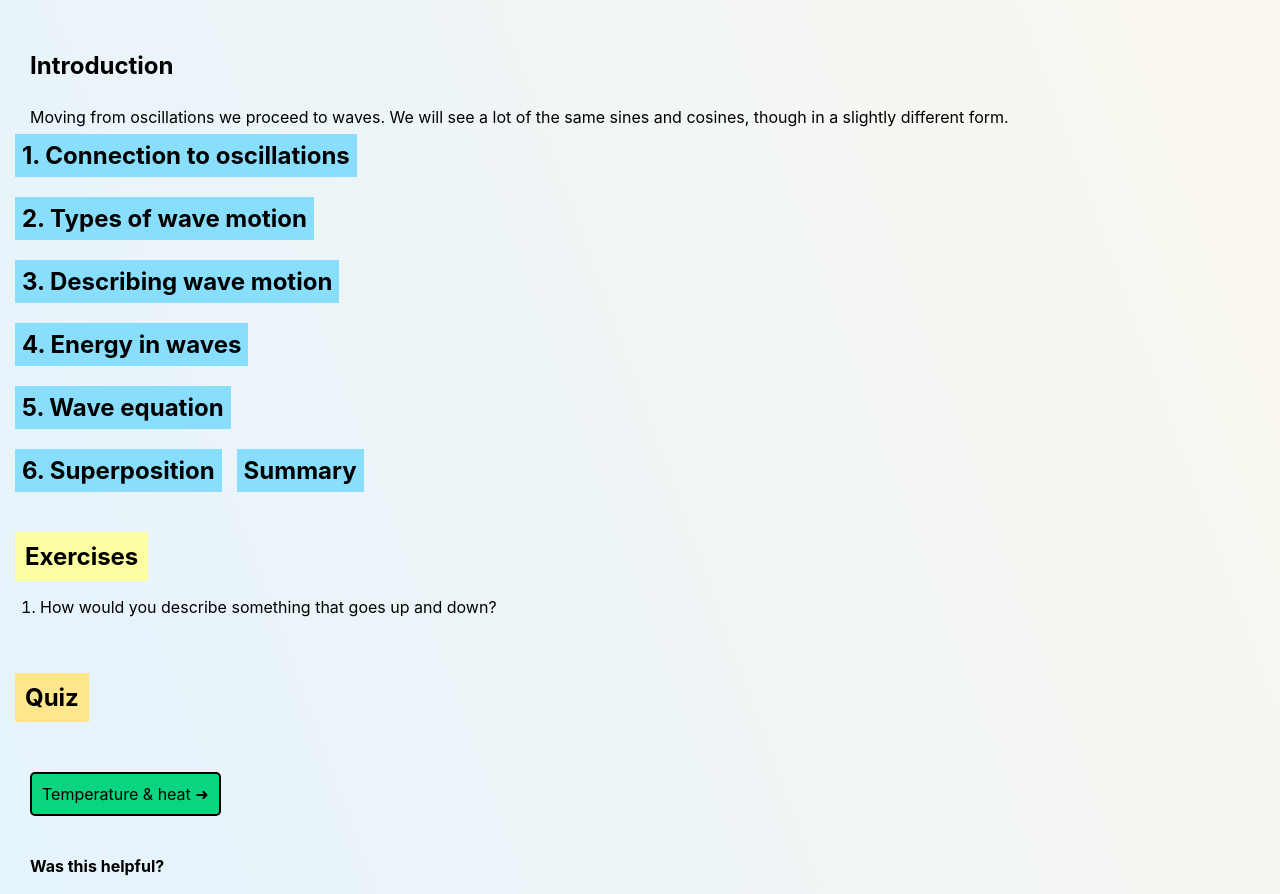
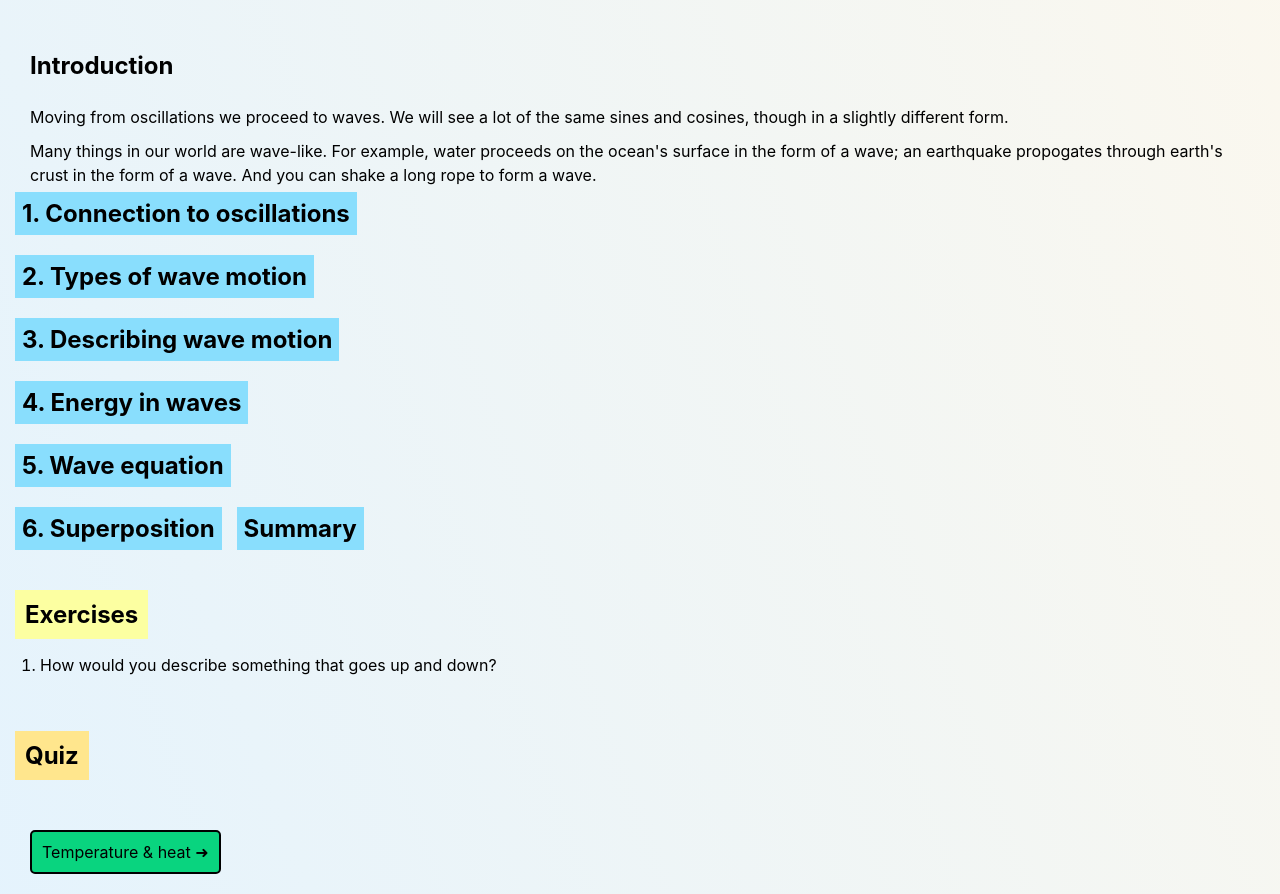
Before and after one commit to JRFink/jrfphyspagesnew, a Next.js app: page /education/gp1/wm in a window 1280 px wide. Shown: the part 900-1794 px from the top of the page. Built offline with nearby package versions, Linux system fonts and the light colour scheme.

Commit message:
Update index.tsx

```diff
--- a/pages/education/gp1/wm/index.tsx
+++ b/pages/education/gp1/wm/index.tsx
@@ -22,6 +22,9 @@ Introduction
 </h2>
 <p>
 Moving from oscillations we proceed to waves. We will see a lot of the same sines and cosines, though in a slightly different form.
+</p>
+<p>
+         Many things in our world are wave-like. For example, water proceeds on the ocean&#39;s surface in the form of a wave; an earthquake propogates through earth&#39;s crust in the form of a wave. And you can shake a long rope to form a wave.
 </p>
             <h2 className={style.h2SectionColor} id="osc">
                 1. Connection to oscillations
```
